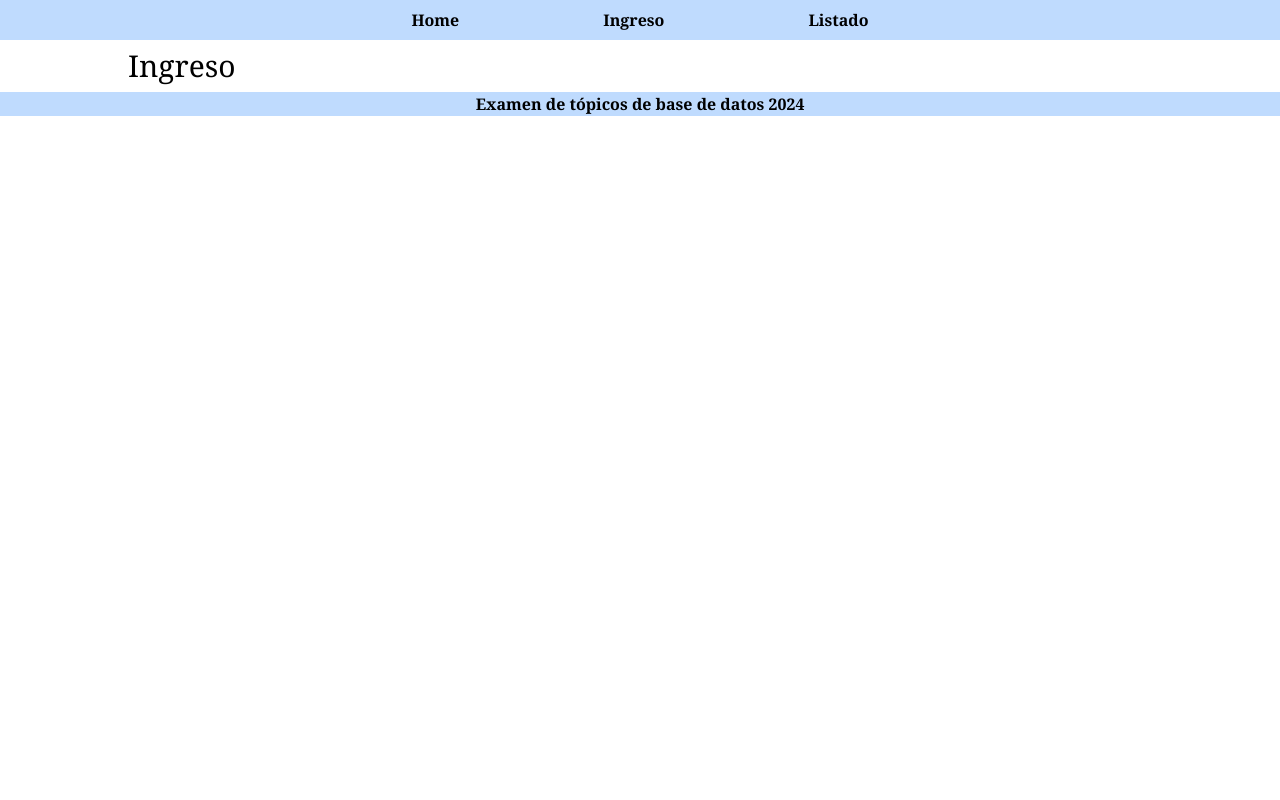
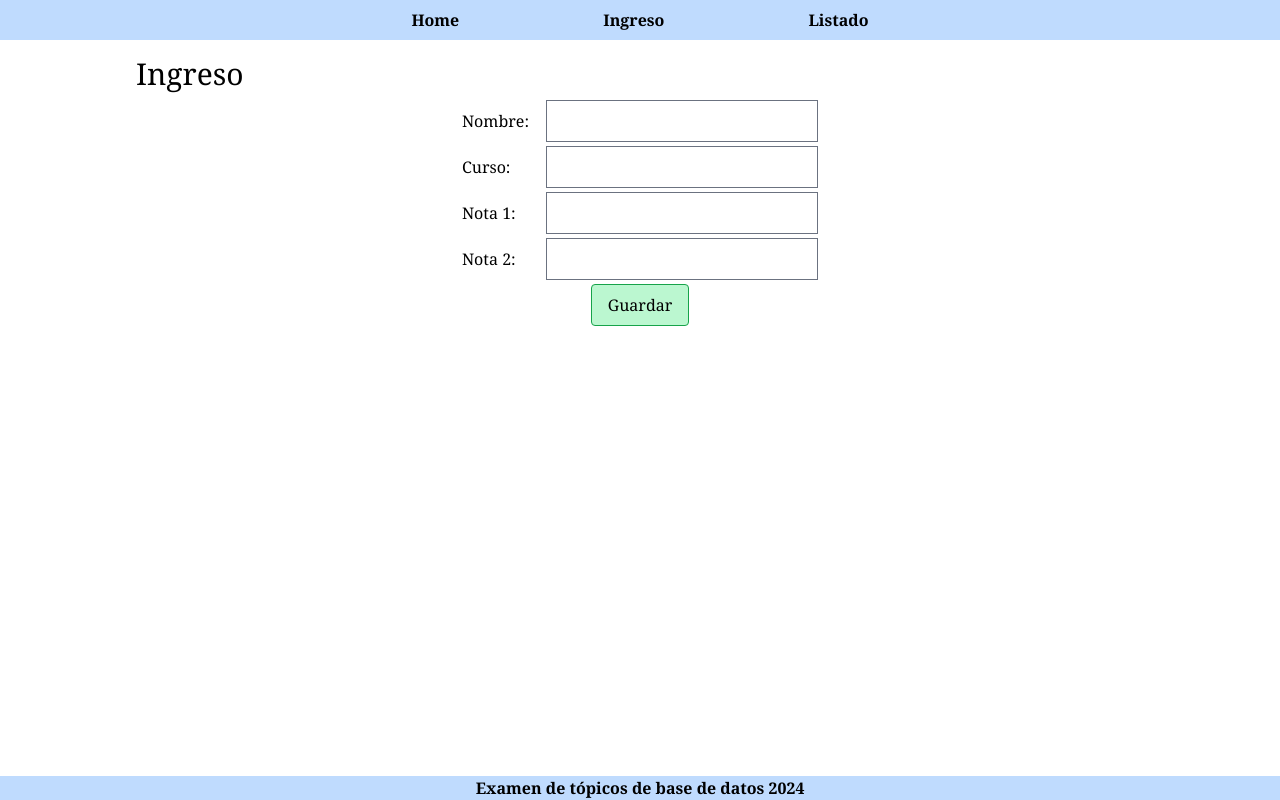
Before and after one commit to joanzeca/examen-bd, a Django app: page /ingreso/ in a window 1280 px wide. Run offline with Django 4.2, Linux system fonts and the light colour scheme; data comes from the database, SQL or seed files in the repository; both versions use the stored data as it was after the commit; some libraries are stand-ins or nearby versions.

Commit message:
Examen terminado

```diff
--- /dev/null
+++ b/app/forms.py
@@ -0,0 +1,8 @@
+# En forms.py
+from django import forms
+from .models import Alumno
+
+class AlumnoForm(forms.ModelForm):
+    class Meta:
+        model = Alumno
+        fields = ['nombre', 'curso', 'nota1', 'nota2']  # Campos que quieres incluir en el formulario
--- a/app/templates/base.html
+++ b/app/templates/base.html
@@ -7,7 +7,7 @@
     <title>Alumnos-Cursos</title>
     {% tailwind_css %}
 </head>
-<body class="font-serif">
+<body class="font-serif flex flex-col h-screen">
     <header>
         <nav>
             <ul
@@ -38,9 +38,14 @@
         </nav>
     </header>
     <main
-        class="max-w-screen-lg mx-auto"
+        class="flex-grow"
     >
-        {% block content %}{% endblock %}
+        <div
+            class="max-w-screen-lg mx-auto p-2"
+        >
+            {% block content %}{% endblock %}
+        </div>
+
     </main>
     <footer class="text-center font-bold bg-blue-200">Examen de tópicos de base de datos 2024</footer>
     <script>
--- a/app/templates/ingreso.html
+++ b/app/templates/ingreso.html
@@ -1,4 +1,34 @@
 {% extends "base.html" %}
 {% block content %}
 <h1 class="text-3xl my-2">Ingreso</h1>
+<form method="post" class="flex flex-col gap-1 items-center">
+    {% csrf_token %}
+    <div>
+        <label
+            class="inline-block w-20"
+            for="{{ form.nombre.id_for_label }}">Nombre:</label>
+        {{ form.nombre }}
+    </div>
+    <div>
+        <label
+            class="inline-block w-20"
+            for="{{ form.curso.id_for_label }}">Curso:</label>
+        {{ form.curso }}
+    </div>
+    <div>
+        <label
+            class="inline-block w-20"
+            for="{{ form.nota1.id_for_label }}">Nota 1:</label>
+        {{ form.nota1 }}
+    </div>
+    <div>
+        <label
+            class="inline-block w-20"
+            for="{{ form.nota2.id_for_label }}">Nota 2:</label>
+        {{ form.nota2 }}
+    </div>
+    <button
+        class="bg-green-200 py-2 px-4 rounded border border-green-600 hover:bg-green-400"
+        type="submit">Guardar</button>
+</form>
 {% endblock %}
--- a/app/views.py
+++ b/app/views.py
@@ -1,7 +1,8 @@
-from django.shortcuts import render
+from django.shortcuts import render, redirect
 from django.http import Http404, JsonResponse
 from .models import Alumno
 from django.core.serializers import serialize
+from .forms import AlumnoForm
 
 # Create your views here.
 
@@ -9,7 +10,15 @@ def home(request):
     return render(request, "home.html")
 
 def ingreso(request):
-    return render(request, "ingreso.html")
+    if request.method == 'POST':
+        form = AlumnoForm(request.POST)
+        if form.is_valid():
+            form.save()  # Guarda el objeto Alumno en la base de datos
+            return redirect('ingreso')  # Redirige a alguna página de éxito o a la lista de alumnos
+    else:
+        form = AlumnoForm()
+
+    return render(request, "ingreso.html", {'form': form})
 
 def listado(request):
     try:
--- a/theme/static/css/dist/styles.css
+++ b/theme/static/css/dist/styles.css
@@ -887,16 +878,32 @@ select {
   width: 66.666667%;
 }
 
-.max-w-screen-md {
-  max-width: 768px;
+.w-2 {
+  width: 0.5rem;
 }
 
-.max-w-screen-xl {
-  max-width: 1280px;
+.w-10 {
+  width: 2.5rem;
+}
+
+.w-20 {
+  width: 5rem;
+}
+
+.w-40 {
+  width: 10rem;
+}
+
+.w-auto {
+  width: auto;
 }
 
 .max-w-screen-lg {
   max-width: 1024px;
+}
+
+.flex-grow {
+  flex-grow: 1;
 }
 
 .border-collapse {
@@ -939,32 +942,16 @@ select {
   justify-content: center;
 }
 
+.gap-1 {
+  gap: 0.25rem;
+}
+
 .gap-2 {
   gap: 0.5rem;
 }
 
-.gap-5 {
-  gap: 1.25rem;
-}
-
-.gap-10 {
-  gap: 2.5rem;
-}
-
 .gap-20 {
   gap: 5rem;
-}
-
-.gap-1 {
-  gap: 0.25rem;
-}
-
-.gap-4 {
-  gap: 1rem;
-}
-
-.gap-3 {
-  gap: 0.75rem;
 }
 
 .rounded {
@@ -988,24 +981,29 @@ select {
   border-color: rgb(21 128 61 / var(--tw-border-opacity));
 }
 
+.border-red-700 {
+  --tw-border-opacity: 1;
+  border-color: rgb(185 28 28 / var(--tw-border-opacity));
+}
+
 .border-yellow-700 {
   --tw-border-opacity: 1;
   border-color: rgb(161 98 7 / var(--tw-border-opacity));
 }
 
-.border-gray-700 {
+.border-green-400 {
   --tw-border-opacity: 1;
-  border-color: rgb(55 65 81 / var(--tw-border-opacity));
+  border-color: rgb(74 222 128 / var(--tw-border-opacity));
 }
 
-.border-red-700 {
+.border-green-600 {
   --tw-border-opacity: 1;
-  border-color: rgb(185 28 28 / var(--tw-border-opacity));
+  border-color: rgb(22 163 74 / var(--tw-border-opacity));
 }
 
-.border-gray-200 {
-  --tw-border-opacity: 1;
-  border-color: rgb(229 231 235 / var(--tw-border-opacity));
+.bg-blue-200 {
+  --tw-bg-opacity: 1;
+  background-color: rgb(191 219 254 / var(--tw-bg-opacity));
 }
 
 .bg-gray-50 {
@@ -1033,32 +1026,13 @@ select {
   background-color: rgb(254 240 138 / var(--tw-bg-opacity));
 }
 
-.bg-red-100 {
-  --tw-bg-opacity: 1;
-  background-color: rgb(254 226 226 / var(--tw-bg-opacity));
-}
-
-.bg-gray-200 {
-  --tw-bg-opacity: 1;
-  background-color: rgb(229 231 235 / var(--tw-bg-opacity));
-}
-
-.bg-red-200 {
-  --tw-bg-opacity: 1;
-  background-color: rgb(254 202 202 / var(--tw-bg-opacity));
-}
-
 .p-2 {
   padding: 0.5rem;
 }
 
-.p-1 {
-  padding: 0.25rem;
-}
-
-.py-2 {
-  padding-top: 0.5rem;
-  padding-bottom: 0.5rem;
+.px-1 {
+  padding-left: 0.25rem;
+  padding-right: 0.25rem;
 }
 
 .px-4 {
@@ -1071,9 +1045,9 @@ select {
   padding-right: 2rem;
 }
 
-.px-1 {
-  padding-left: 0.25rem;
-  padding-right: 0.25rem;
+.py-2 {
+  padding-top: 0.5rem;
+  padding-bottom: 0.5rem;
 }
 
 .text-center {
```
Also changed, not shown: other parts of theme/static/css/dist/styles.css (+23 -53 lines), db.sqlite3.
